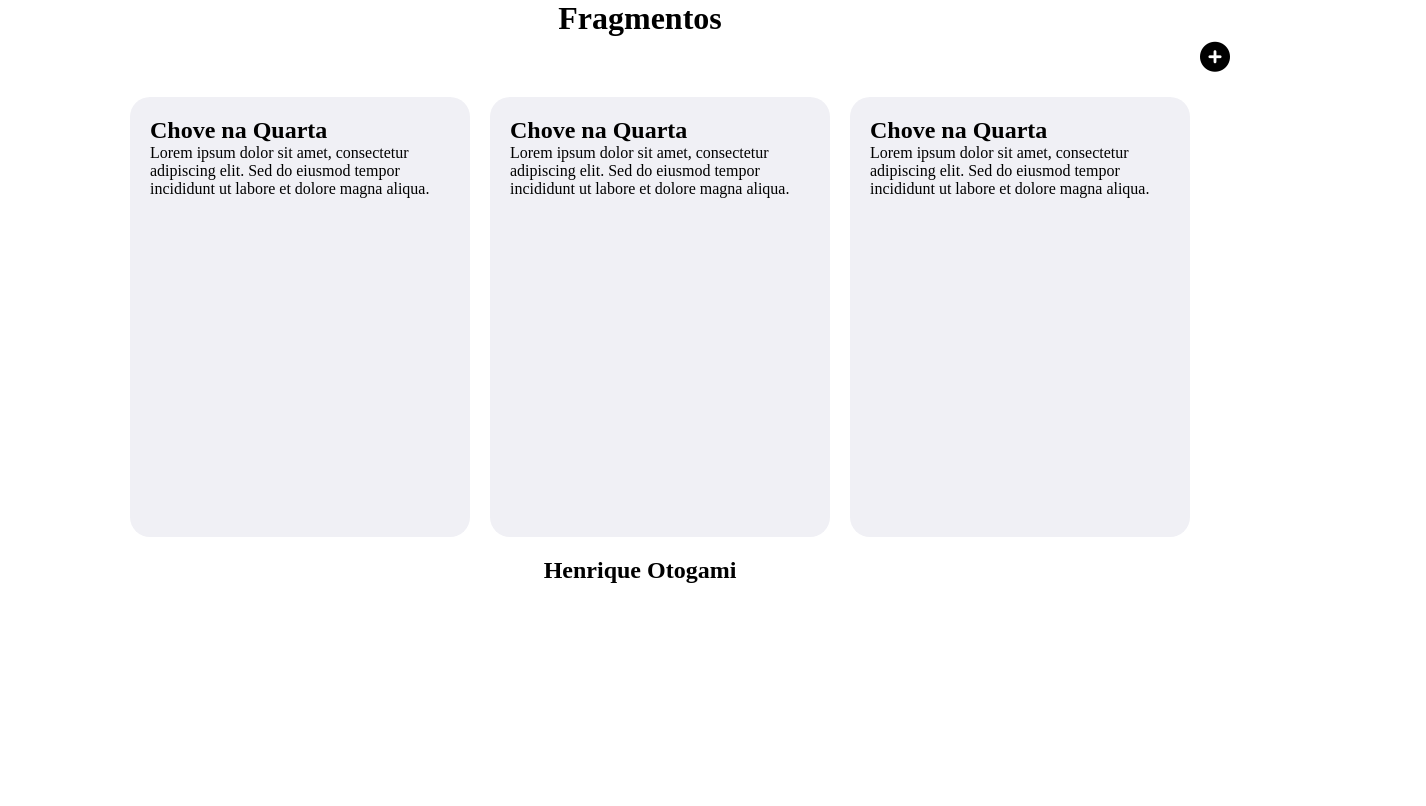
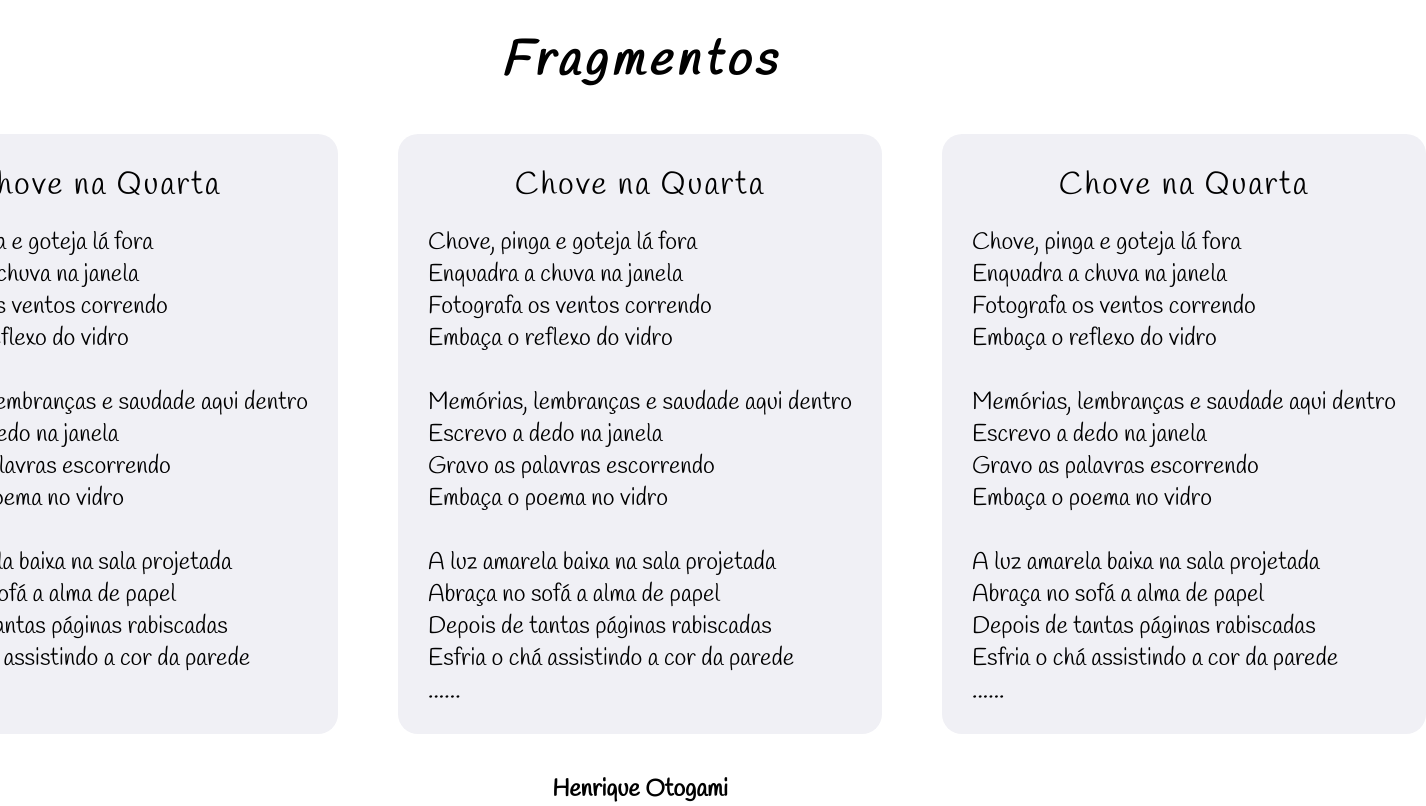
Before and after one commit to henriqueotogami/fragmentos, a plain HTML site: page index.html in a window 1280 px wide. Shown: the whole page, 1426 px wide, since content can reach past the window. Drawn offline with Linux system fonts and the light colour scheme; a web font is replaced by a local one.

Commit message:
Ajustes de espaçamento e estilização

```diff
--- a/index.html
+++ b/index.html
@@ -5,6 +5,9 @@
         <meta name="viewport" content="width=device-width, initial-scale=1.0">
         <link rel="stylesheet" href="https://cdnjs.cloudflare.com/ajax/libs/font-awesome/6.7.2/css/all.min.css" integrity="sha512-Evv84Mr4kqVGRNSgIGL/F/aIDqQb7xQ2vcrdIwxfjThSH8CSR7PBEakCr51Ck+w+/U6swU2Im1vVX0SVk9ABhg==" crossorigin="anonymous" referrerpolicy="no-referrer" />
         <link rel="stylesheet" href="/src/styles/main.css"/>
+        <link rel="preconnect" href="https://fonts.googleapis.com">
+        <link rel="preconnect" href="https://fonts.gstatic.com" crossorigin>
+        <link href="https://fonts.googleapis.com/css2?family=Handlee&display=swap" rel="stylesheet">
         <title>Fragmentos</title>
     </head>
     <body>
@@ -13,23 +16,70 @@
         </header>
         <main>
             <div class="main">
-                <div class="button-plus">
+                <!-- <div class="button-plus">
                     <i class="fa-solid fa-circle-plus"></i>
-                </div>
+                </div> -->
                 <div class="all-posts">
                     <div class="group-post">
                         <h2>Chove na Quarta</h2>
-                        <p>Lorem ipsum dolor sit amet, consectetur adipiscing elit. Sed do eiusmod tempor incididunt ut labore et dolore magna aliqua.</p>
+                        <pre>
+Chove, pinga e goteja lá fora
+Enquadra a chuva na janela
+Fotografa os ventos correndo
+Embaça o reflexo do vidro
+
+Memórias, lembranças e saudade aqui dentro
+Escrevo a dedo na janela
+Gravo as palavras escorrendo
+Embaça o poema no vidro
+
+A luz amarela baixa na sala projetada
+Abraça no sofá a alma de papel
+Depois de tantas páginas rabiscadas
+Esfria o chá assistindo a cor da parede
+......</pre>
                     </div>
 
                     <div class="group-post">
                         <h2>Chove na Quarta</h2>
-                        <p>Lorem ipsum dolor sit amet, consectetur adipiscing elit. Sed do eiusmod tempor incididunt ut labore et dolore magna aliqua.</p>
+                        <pre>
+Chove, pinga e goteja lá fora
+Enquadra a chuva na janela
+Fotografa os ventos correndo
+Embaça o reflexo do vidro
+
+Memórias, lembranças e saudade aqui dentro
+Escrevo a dedo na janela
+Gravo as palavras escorrendo
+Embaça o poema no vidro
+
+A luz amarela baixa na sala projetada
+Abraça no sofá a alma de papel
+Depois de tantas páginas rabiscadas
+Esfria o chá assistindo a cor da parede
+......
+                        </pre>
                     </div>
 
                     <div class="group-post">
                         <h2>Chove na Quarta</h2>
-                        <p>Lorem ipsum dolor sit amet, consectetur adipiscing elit. Sed do eiusmod tempor incididunt ut labore et dolore magna aliqua.</p>
+                        <pre>
+Chove, pinga e goteja lá fora
+Enquadra a chuva na janela
+Fotografa os ventos correndo
+Embaça o reflexo do vidro
+
+Memórias, lembranças e saudade aqui dentro
+Escrevo a dedo na janela
+Gravo as palavras escorrendo
+Embaça o poema no vidro
+
+A luz amarela baixa na sala projetada
+Abraça no sofá a alma de papel
+Depois de tantas páginas rabiscadas
+Esfria o chá assistindo a cor da parede
+......
+                        </pre>
                     </div>
                 </div>
             </div>
--- a/src/styles/main.css
+++ b/src/styles/main.css
@@ -1,5 +1,5 @@
-@import url('https://fonts.googleapis.com/css2?family=Playfair:ital,opsz,wght@0,5..1200,300..900;1,5..1200,300..900&display=swa');
-
+/* @import url('https://fonts.googleapis.com/css2?family=Playfair:ital,opsz,wght@0,5..1200,300..900;1,5..1200,300..900&display=swa'); */
+@import url("https://fonts.googleapis.com/css2?family=Handlee&display=swap");
 :root {
     --background-body: #FFFFFF;
     --background-group-post: #F0F0F5;
@@ -7,18 +7,28 @@
 }
 
 * {
-    font-family: "Playfair", serif;
+    font-family: "Handlee", serif;
     padding: 0;
     margin: 0;
+    /* outline: 1px solid red; */
+    max-height: 100vh;
+    max-width: 100vw; /* Evita que elementos ultrapassem a largura da tela */
+    box-sizing: border-box; /* Garante que margens e paddings não afetem o tamanho */
+
 }
 
 header {
+    margin-top: 30px;
     text-align: center;
+    font-weight: 400;
+    font-size: x-large;
+    font-style: italic;
+    letter-spacing: 5px;
 }
 
 body {
-    height: 100vh;
-    width: 100vw;
+    height: 100%;
+    width: 100%;
     background-color: var(--background-body);
 }
 
@@ -37,6 +47,7 @@ body {
 }
 
 .all-posts {
+    /* margin-top: 20px; */
     padding: 20px;
     width: 100vw;
     display: flex;
@@ -47,11 +58,26 @@ body {
 }
 
 .group-post{
-    padding: 20px;
-    width: 300px;
-    height: 400px;
+    margin: 20px;
+    padding: 30px;
+    width: 500px;
+    height: 600px;
     border-radius: 20px;
     background-color: var(--background-group-post);
+}
+
+.group-post h2 {
+    text-align: center;
+    letter-spacing: 2px;
+    font-weight:lighter;
+    font-size: xx-large;
+    /* font-family: serif; */
+
+}
+
+.group-post pre {
+    margin-top: 20px;
+    font-size:x-large;
 }
 
 footer {
```
